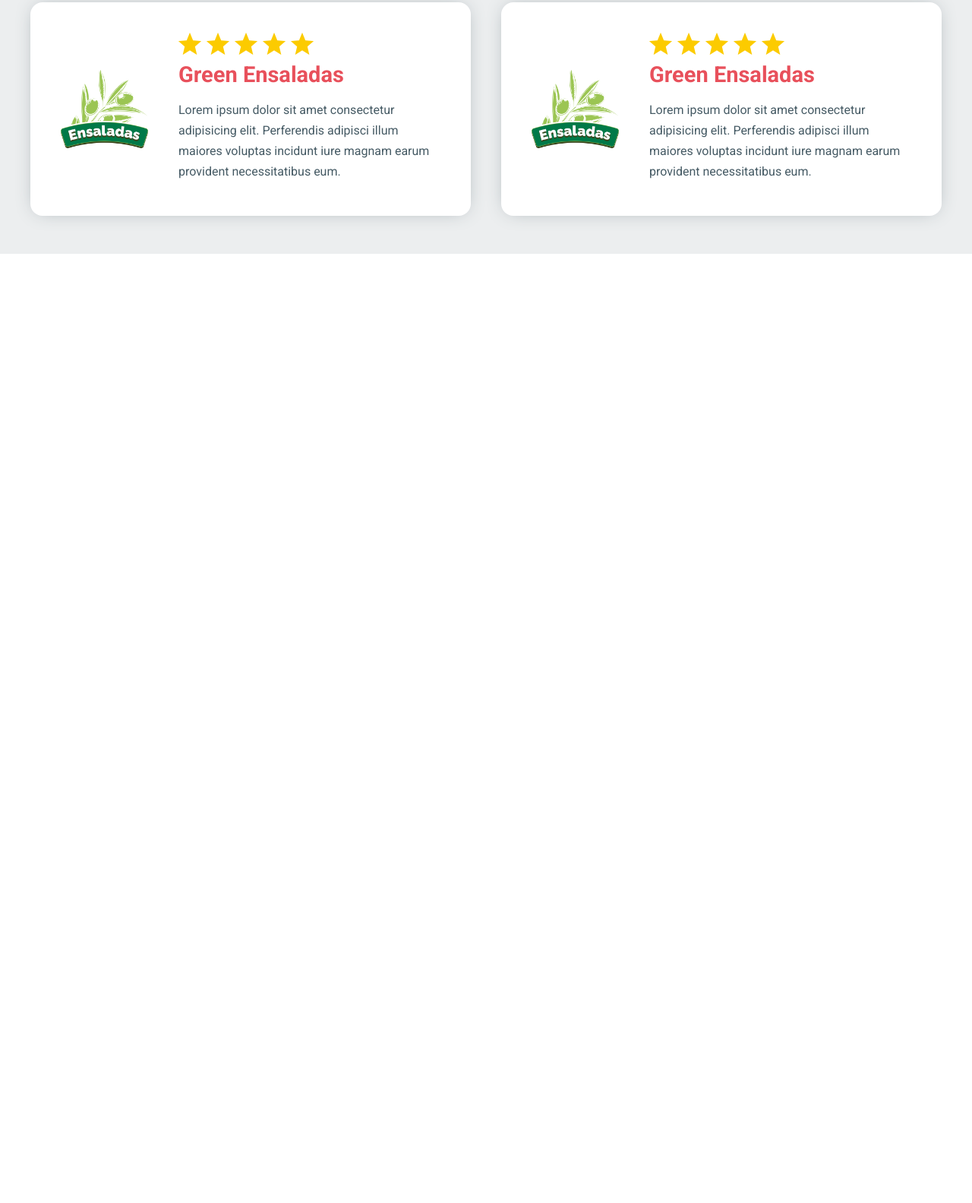
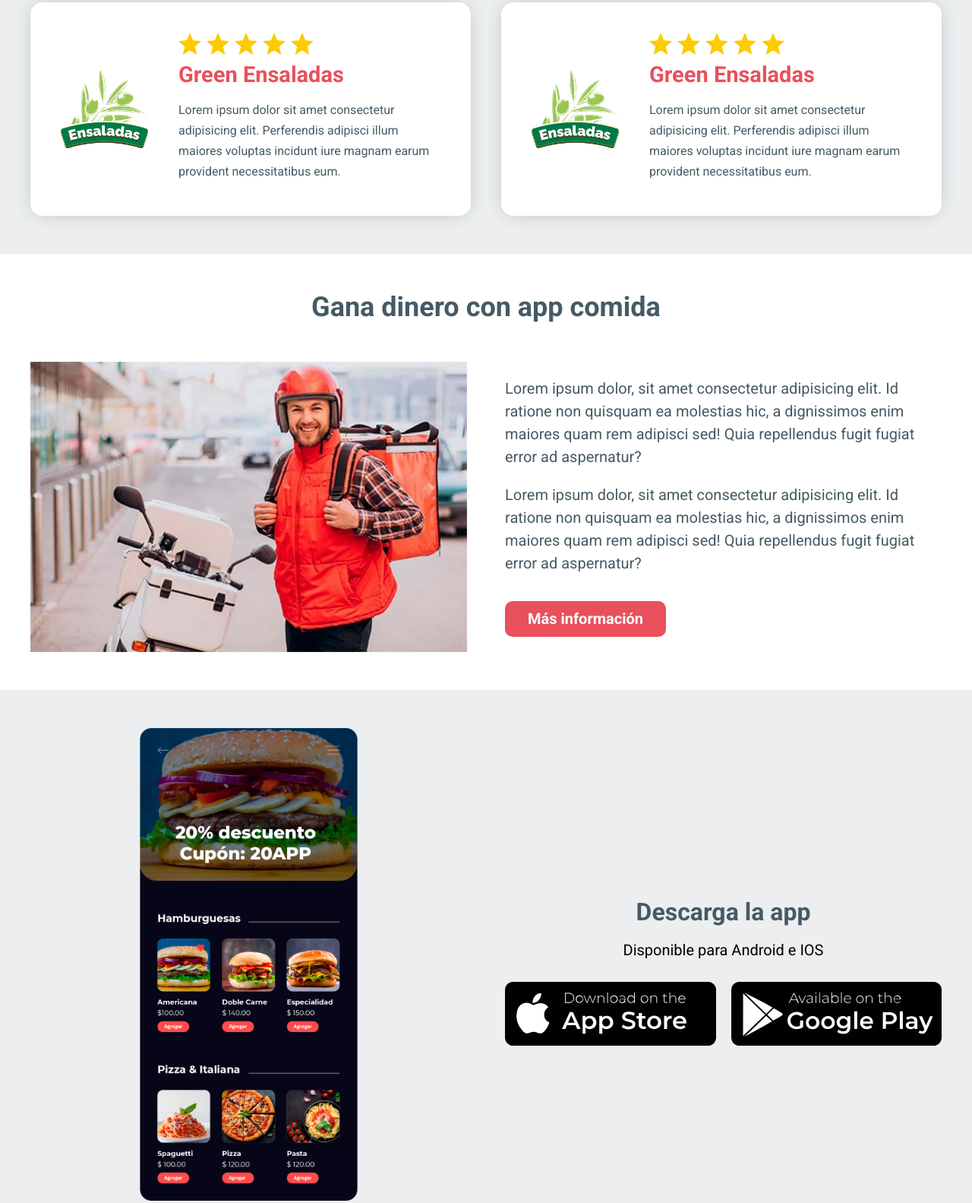
Before and after one commit to BernardoDa/delivery, a website: page index.html in a window 1280 px wide. Shown: the part 3918-5501 px from the top of the page at 76% size. Before the commit the page ends 4252 px from the top, so only its background shows below. Drawn offline with Linux system fonts and the light colour scheme.

Commit message:
Descarga la app terminado

```diff
--- a/index.html
+++ b/index.html
@@ -330,5 +330,53 @@
         </div>
     </main>
 
+    <section class="repartidores">
+
+        <div class="contenedor">
+
+            <h2 class="repartidores__heading">Gana dinero con app comida</h2>
+        </div>
+
+        <div class="repartidores__grid contenedor">
+            <div class="repartidores__imagen">
+                <img src="build/img/repartidor.jpg" alt="imagen repartidor">
+            </div>
+
+            <div class="repartidores__contenido">
+                <p class="repartidores__texto">Lorem ipsum dolor, sit amet consectetur adipisicing elit. Id ratione non
+                    quisquam ea molestias hic, a dignissimos enim maiores quam rem adipisci sed! Quia repellendus fugit
+                    fugiat error ad aspernatur?</p>
+
+                <p class="repartidores__texto">Lorem ipsum dolor, sit amet consectetur adipisicing elit. Id ratione non
+                    quisquam ea molestias hic, a dignissimos enim maiores quam rem adipisci sed! Quia repellendus fugit
+                    fugiat error ad aspernatur?</p>
+
+                <a href="#" class="repartidores__enlace">Más información</a>
+
+            </div>
+        </div>
+    </section>
+
+    <section class="descargar">
+        <div class="descargar__grid contenedor">
+            <div class="descargar__imagen">
+                <img src="build/img/app.png" alt="imagen app">
+            </div>
+            <div class="tiendas">
+                <h3 class="tiendas__heading">Descarga la app</h3>
+                <p class="tiendas__texto">Disponible para Android e IOS</p>
+
+                <div class="tiendas__grid">
+                    <a href="#" class="tiendas__enlace">
+                        <img src="build/img/tienda-apple.svg" alt="Tienda apple">
+                    </a>
+                    <a href="#" class="tiendas__enlace">
+                        <img src="build/img/tienda-android.svg" alt="Tienda Android">
+                    </a>
+                </div>
+            </div>
+        </div>
+    </section>
+
 </body>
 </html>
--- a/src/scss/app.scss
+++ b/src/scss/app.scss
@@ -4,3 +4,5 @@
 @use 'pasos';
 @use 'testimoniales';
 @use 'favoritos';
+@use 'repartidores';
+@use 'descargar';
--- /dev/null
+++ b/src/scss/descargar/_descargar.scss
@@ -0,0 +1,32 @@
+@use 'base/variables' as v;
+@use 'base/mixins' as m;
+
+.descargar {
+
+    background-color: v.$grisClaro;
+    padding: v.$separacion 0;
+    &__grid {
+
+        display: flex;
+        flex-direction: column-reverse;
+
+        @include m.tablet {
+            @include m.grid(2, v.$separacion);
+        }
+    }
+
+    &__imagen {
+        width: 50%;
+        margin: 5rem auto 0 auto;
+        transition-property: transform;
+        transition-duration: 300ms;
+
+        @include m.tablet {
+            margin-top: 0;
+        }
+
+        &:hover{
+            transform: rotate(4deg) scale(1.2);
+        }
+    }
+}
--- /dev/null
+++ b/src/scss/descargar/_index.scss
@@ -0,0 +1,2 @@
+@forward 'tiendas';
+@forward 'descargar';
--- /dev/null
+++ b/src/scss/descargar/_tiendas.scss
@@ -0,0 +1,39 @@
+@use 'base/mixins' as m;
+@use 'base/variables' as v;
+
+.tiendas{
+
+    display: flex;
+    flex-direction: column;
+    justify-content: center;
+
+    &__heading,
+    &__texto {
+
+        text-align: center;
+    }
+
+    &__heading {
+
+        color: v.$secundario;
+        margin: 2rem 0 0 0;
+    }
+
+    &__texto {
+        margin-bottom: 3rem;
+    }
+
+    &__grid {
+        @include m.grid(2, 2rem);
+    }
+
+    &__enlace {
+
+        transition-property: transform;
+        transition-duration: 300ms;
+
+        &:hover {
+            transform: scale(1.2);
+        }
+    }
+}
--- /dev/null
+++ b/src/scss/repartidores/_index.scss
@@ -0,0 +1 @@
+@forward 'repartidores';
--- /dev/null
+++ b/src/scss/repartidores/_repartidores.scss
@@ -0,0 +1,40 @@
+@use 'base/variables' as v;
+@use 'base/mixins' as m;
+
+.repartidores {
+
+    padding: v.$separacion 0;
+
+    &__heading{
+        text-align: center;
+        color: v.$secundario;
+    }
+
+    &__grid {
+        @include m.tablet {
+            @include m.grid(2, v.$separacion);
+        }
+    }
+
+    &__contenido {
+        display: flex;
+        flex-direction: column;
+        justify-content: space-evenly;
+        align-items: flex-start;
+
+    }
+
+    &__texto {
+
+        margin: 0;
+        line-height: 1.5;
+        color: v.$secundario;
+
+    }
+
+    &__enlace {
+
+        margin-top: 1.6rem;
+        @include m.boton(v.$primario, v.$blanco);
+    }
+}
```
Also changed, not shown: build/css/app.css, 1 other file.
